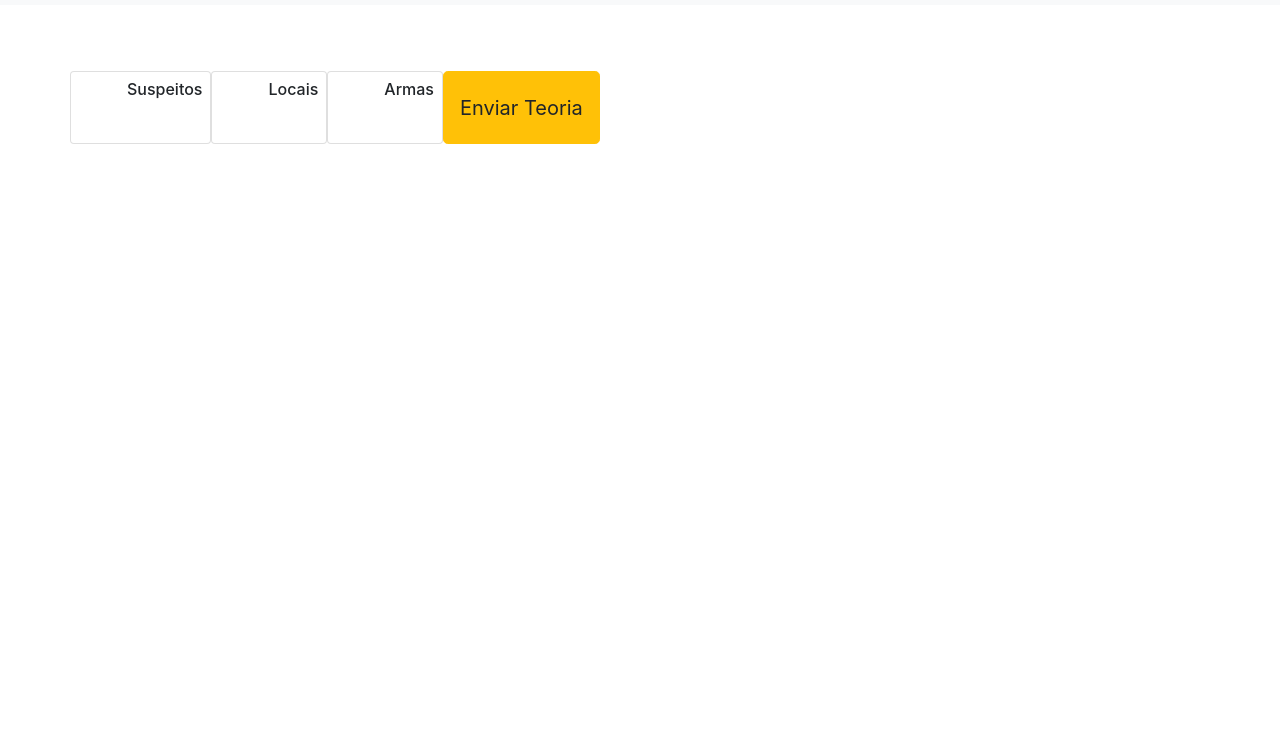
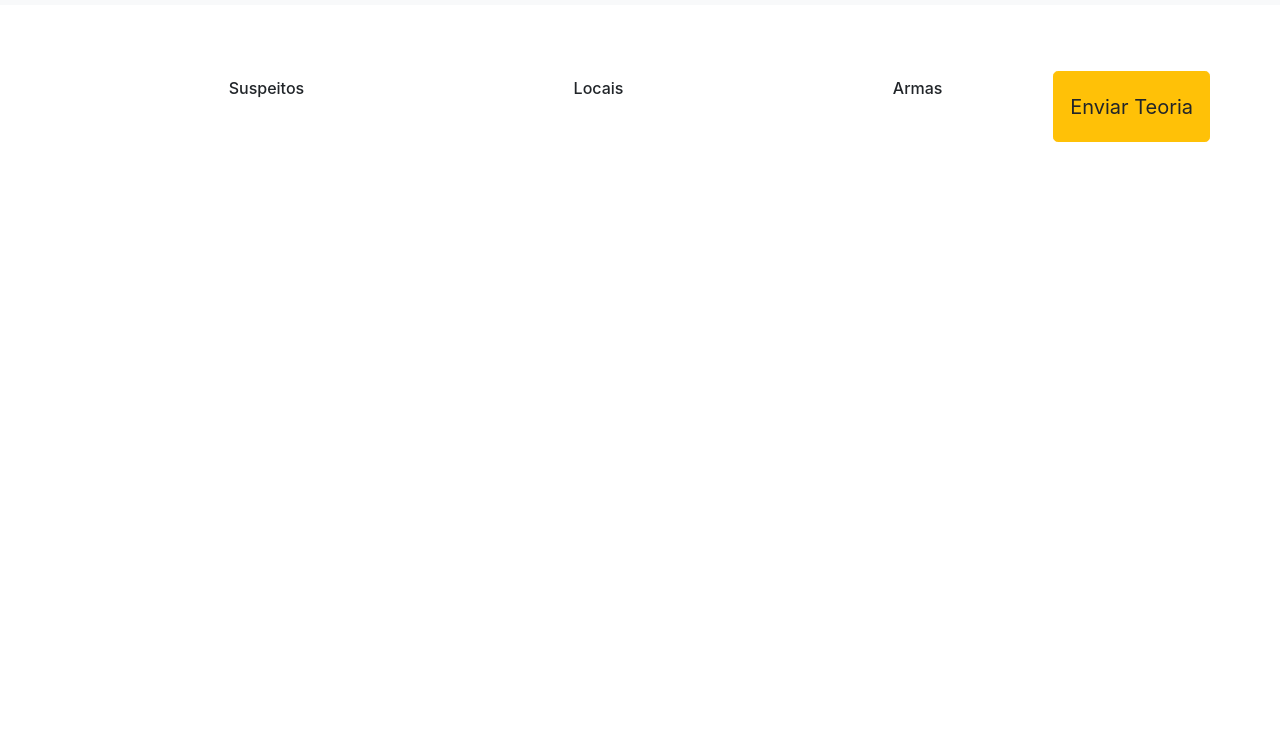
Before and after one commit to jubap/detective, a website: page src/game.html in a window 1280 px wide. Shown: the part 63-800 px from the top of the page. Drawn offline with nearby package versions, Linux system fonts and the light colour scheme; files that its build step writes are made by us from their sources; no server answers.

Commit message:
Add files via upload

```diff
--- a/src/game.html
+++ b/src/game.html
@@ -32,9 +32,8 @@
         <form action="" class="pt-4">
           <div class="row">
 
-            <!-- Card Suspeitos -->
-            <div class="">
-              <div class="card">
+            <!--  Suspeitos -->
+
                 <div class="card-body p-2">
                   <div class="card-title">
                     <h6 class="h6 text-center"><span id="lbSuspeitos" class="pl-5">Suspeitos</span></h6>
@@ -44,13 +43,11 @@
                     </div>
                   </div>
                 </div>
-              </div>
-            </div>
+
             <!-- /Suspeitos -->
 
             <!-- Locais -->
-            <div class="">
-              <div class="card">
+
                 <div class="card-body p-2">
                   <div class="card-title">
                     <h6 class="h6 text-center"><span id="lbLocais" class="pl-5">Locais</span></h6>
@@ -60,13 +57,11 @@
                     </div>
                   </div>
                 </div>
-              </div>
-            </div>
+
             <!-- /Locais -->
 
             <!-- Armas -->
-            <div class="">
-              <div class="card">
+
                 <div class="card-body p-2">
                   <div class="card-title">
                     <h6 class="h6 text-center"><span id="lbArmas" class="pl-5">Armas</span></h6>
@@ -76,8 +71,7 @@
                     </div>
                   </div>
                 </div>
-              </div>
-            </div>
+
             <!-- / Armas -->
 
             <!-- Submeter -->
```
